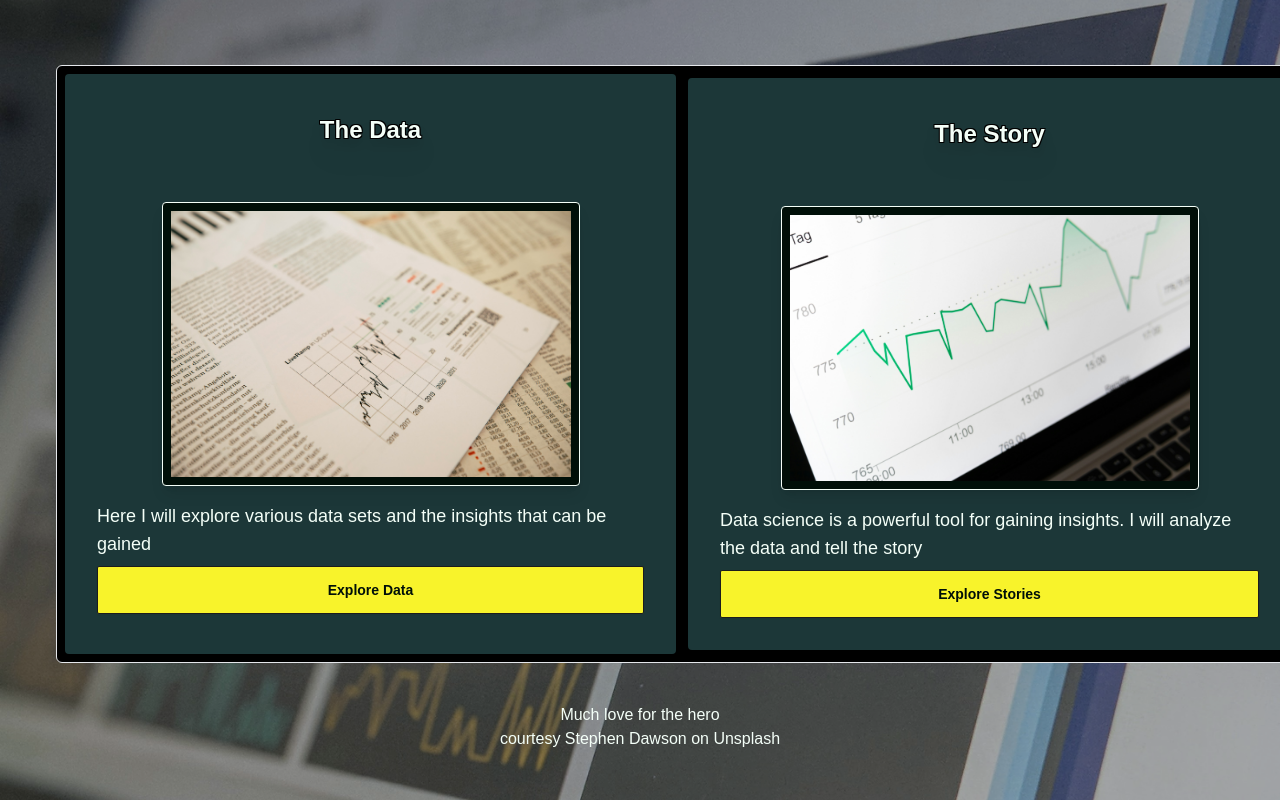
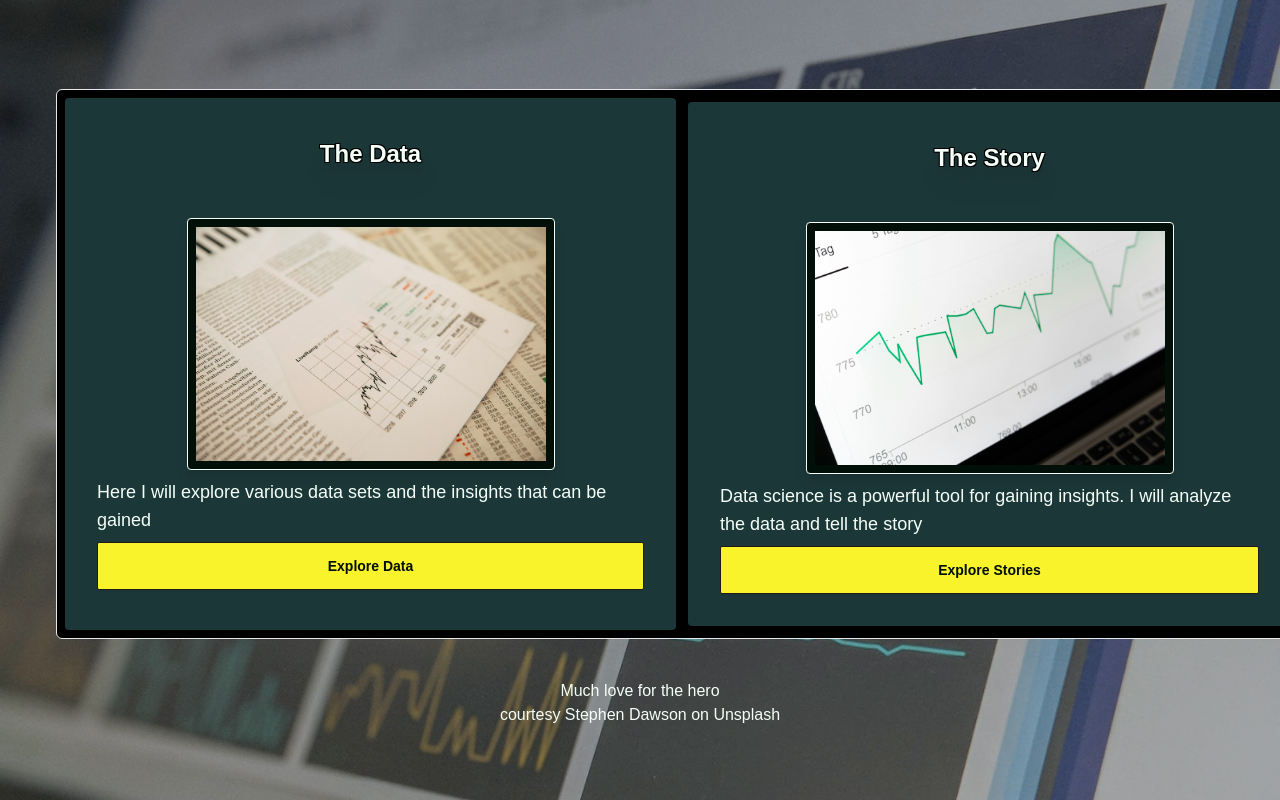
Before and after one commit to RW2023/viz, a Next.js app: page / in a window 1280 px wide. Shown: the top 800 px of the page. Built offline with nearby package versions, Linux system fonts and the light colour scheme.

Commit message:
Update ArticleImage component styling and image dimensions

```diff
--- a/src/components/ui/ArticleImage.tsx
+++ b/src/components/ui/ArticleImage.tsx
@@ -8,12 +8,12 @@ interface Props {
 
 const ArticleImage: FC<Props> = ({ src, alt }): JSX.Element => {
   return (
-    <div className="rounded bg-background p-2 shadow-lg border border-1 border-headline m-4">
+    <div className="rounded bg-background p-2 shadow-lg border border-1 border-headline m-2">
       <Image
         src={src}
         alt={alt}
-        width={400}
-        height={400}
+        width={350}
+        height={350}
       />
     </div>
   );
```
